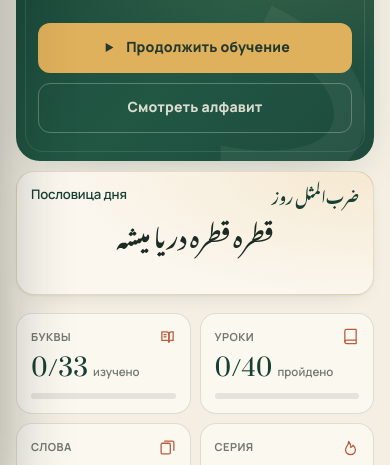
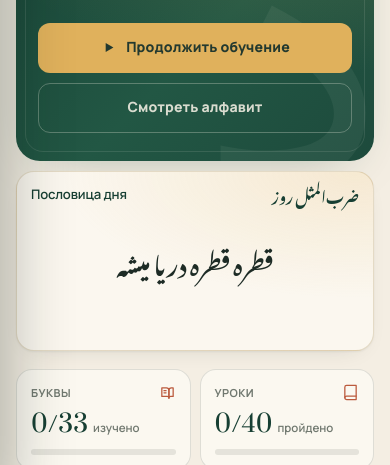
Before and after one commit to dari-audio/dari-audio.github.io, a plain HTML site: page index.html in a window 390 px wide. Shown: the part 335-800 px from the top of the page. Drawn offline with Linux system fonts and the light colour scheme; a web font is replaced by a local one.

Commit message:
Give two-line proverbs enough room

```diff
--- a/css/style.css
+++ b/css/style.css
@@ -1742,13 +1742,13 @@ kbd {
 }
 
 /* Компактная пословица дня под главным баннером */
-.proverb-card { display: flex; flex-direction: column; position: relative; margin: 14px 0 18px; min-height: 104px; padding: 17px 24px 15px; overflow: hidden; border: 1px solid rgba(136, 100, 33, 0.2); border-radius: var(--radius); background: radial-gradient(420px 180px at 95% 0%, rgba(224, 177, 92, 0.2), transparent 70%), var(--paper-soft); box-shadow: var(--shadow-sm); }
+.proverb-card { display: flex; flex-direction: column; position: relative; margin: 14px 0 18px; min-height: 210px; padding: 17px 24px 15px; overflow: hidden; border: 1px solid rgba(136, 100, 33, 0.2); border-radius: var(--radius); background: radial-gradient(420px 180px at 95% 0%, rgba(224, 177, 92, 0.2), transparent 70%), var(--paper-soft); box-shadow: var(--shadow-sm); }
 .proverb-heading { display: flex; justify-content: space-between; align-items: center; gap: 12px; color: var(--green); }
 .proverb-heading h2 { margin: 0; color: var(--green); font-family: var(--sans); font-size: 0.9rem; font-weight: 600; line-height: 1.5; }
 .proverb-heading > span { margin-left: auto; font-family: "Noto Nastaliq Urdu", "Noto Naskh Arabic", var(--dari); font-size: 1.05rem; line-height: 1.5; }
 .proverb-text { position: absolute; top: 50%; left: 0; transform: translateY(-50%); display: flex; align-items: center; justify-content: center; width: 100%; margin: 0; color: var(--ink); font-family: "Noto Nastaliq Urdu", "Noto Naskh Arabic", var(--dari); font-size: clamp(1.55rem, 2.7vw, 2rem); line-height: 1.85; text-align: center;  white-space: pre-line; }
 @media (max-width: 600px) {
-  .proverb-card { margin: 10px 0 14px; min-height: 124px; padding: 12px 14px 13px; }
+  .proverb-card { margin: 10px 0 14px; min-height: 180px; padding: 12px 14px 13px; }
   .proverb-heading h2 { font-size: 0.82rem; }
   .proverb-heading > span { font-size: 0.92rem; }
   .proverb-text { font-size: 1.45rem; line-height: 1.9; }
```
